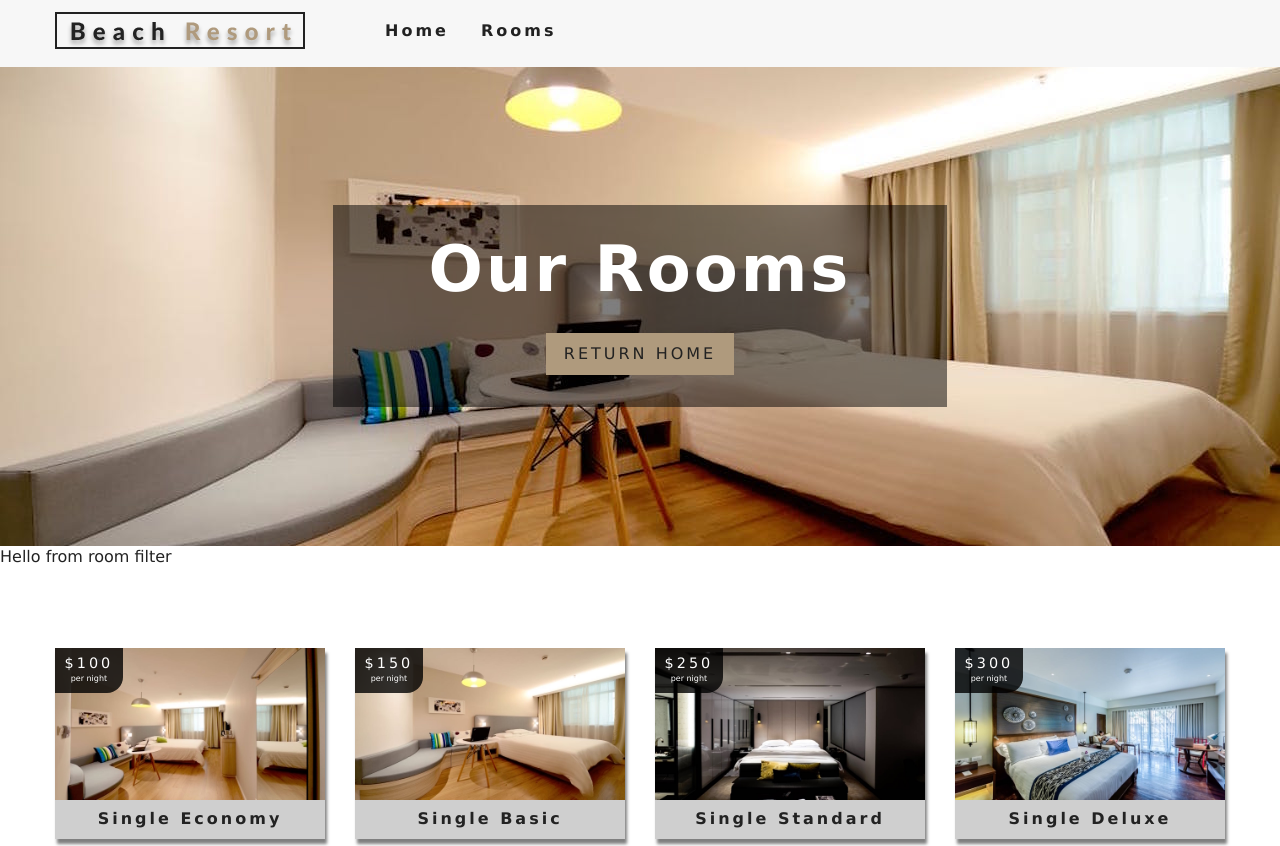
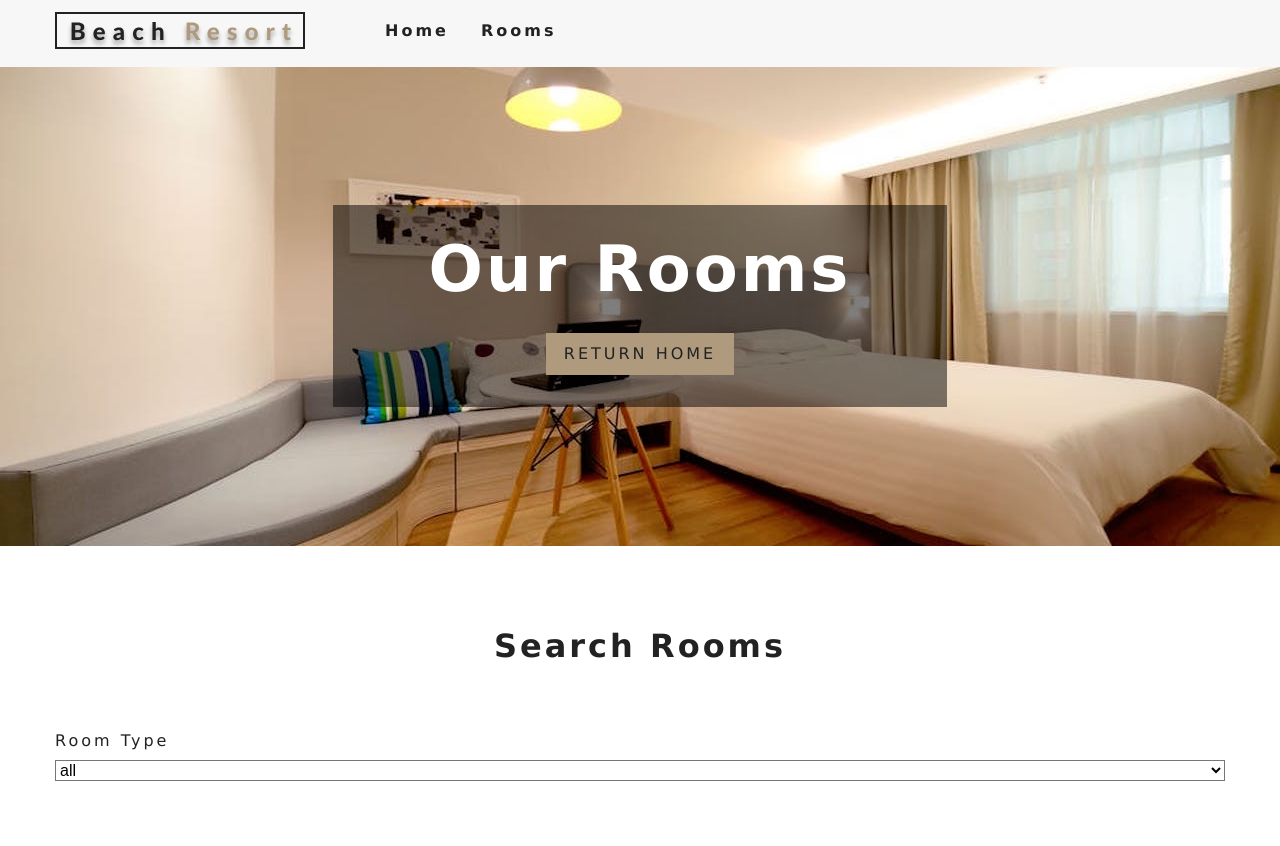
Before and after one commit to sensaur/telezhnayaHouse, a React (Create React App) app: page /rooms in a window 1280 px wide. Shown: the top 846 px of the page. Built offline with nearby package versions, Linux system fonts and the light colour scheme.

Commit message:
room type filter added

```diff
--- a/src/components/RoomFilter.js
+++ b/src/components/RoomFilter.js
@@ -1,9 +1,36 @@
 import React from 'react';
+import {useContext} from "react";
+import {RoomContext} from "../context";
+import Title from "./Title";
 
-function RoomFilter(props) {
+const getUnique = (items, value) => {
+    return [...new Set(items.map(item => item[value]))]
+}
+
+
+function RoomFilter({rooms}) {
+    const context = useContext(RoomContext);
+    const {handleChange, type, capacity, price, minPrice, maxPrice, minSize, maxSize, breakfast, pets} = context;
+    let types = getUnique(rooms, 'type')
+    types = ['all', ...types]
+    types = types.map((item, index) => {
+        return <option value={item} key={index}>{item}</option>
+    })
     return (
-        <div>Hello from room filter</div>
+        <section className='filter-container'>
+            <Title title="search rooms"/>
+            <form className="filter-form">
+                {/*select type*/}
+                <div className="form-group">
+                    <label htmlFor="type"> room type</label>
+                    <select name='type' id='type' value={type} className="form-control" onChange={handleChange}>
+                        {types}
+                    </select>
+                </div>
+                {/*end select type*/}
+            </form>
+        </section>
     );
 }
 
-export default RoomFilter;
+export default RoomFilter
--- a/src/context.js
+++ b/src/context.js
@@ -9,6 +9,14 @@
         sortedRooms: [],
         featuredRooms: [],
         loading: true,
+        type: "all",
+        capacity: 1,
+        minPrice: 0,
+        maxPrice: 0,
+        minSize: 0,
+        maxSize: 0,
+        breakfast: false,
+        pets: false,
     }
 
 //getData
@@ -16,11 +24,17 @@
     componentDidMount() {
         let rooms = this.formatData(items)
         let featuredRooms = rooms.filter(room => room.featured === true)
+        let maxPrice = Math.max(...rooms.map(item => item.price))
+        let maxSize = Math.max(...rooms.map(item => item.price))
         this.setState({
             rooms,
             featuredRooms,
             sortedRooms: rooms,
             loading: false,
+            price: maxPrice,
+            maxSize,
+            maxPrice,
+
         })
     }
 
@@ -40,9 +54,21 @@
         return room
     }
 
+    handleChange = event => {
+        const type = event.target.type
+        const name = event.target.name
+        const value = event.target.value
+        console.log(type, name, value)
+
+    }
+
+    filterRooms = () => {
+        console.log("hello")
+    }
+
     render() {
         return (
-            <RoomContext.Provider value={{...this.state, getRoom: this.getRoom}}>
+            <RoomContext.Provider value={{...this.state, getRoom: this.getRoom, handleChanhe: this.handleChange}}>
                 {this.props.children}
             </RoomContext.Provider>
         );
```
